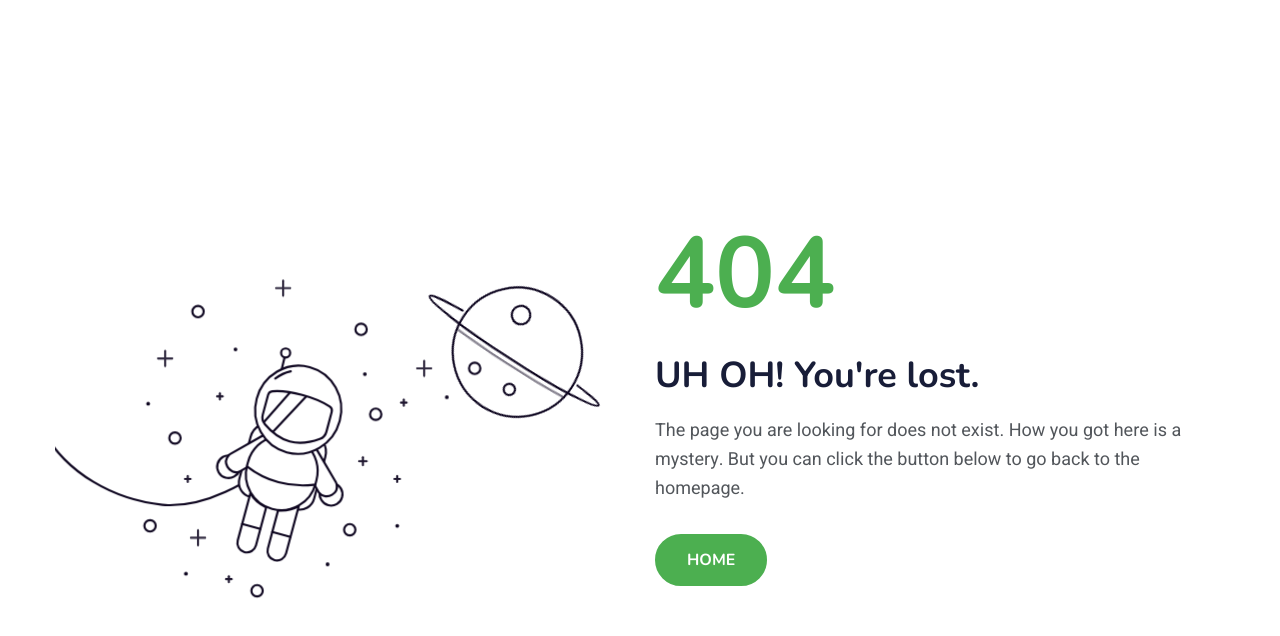
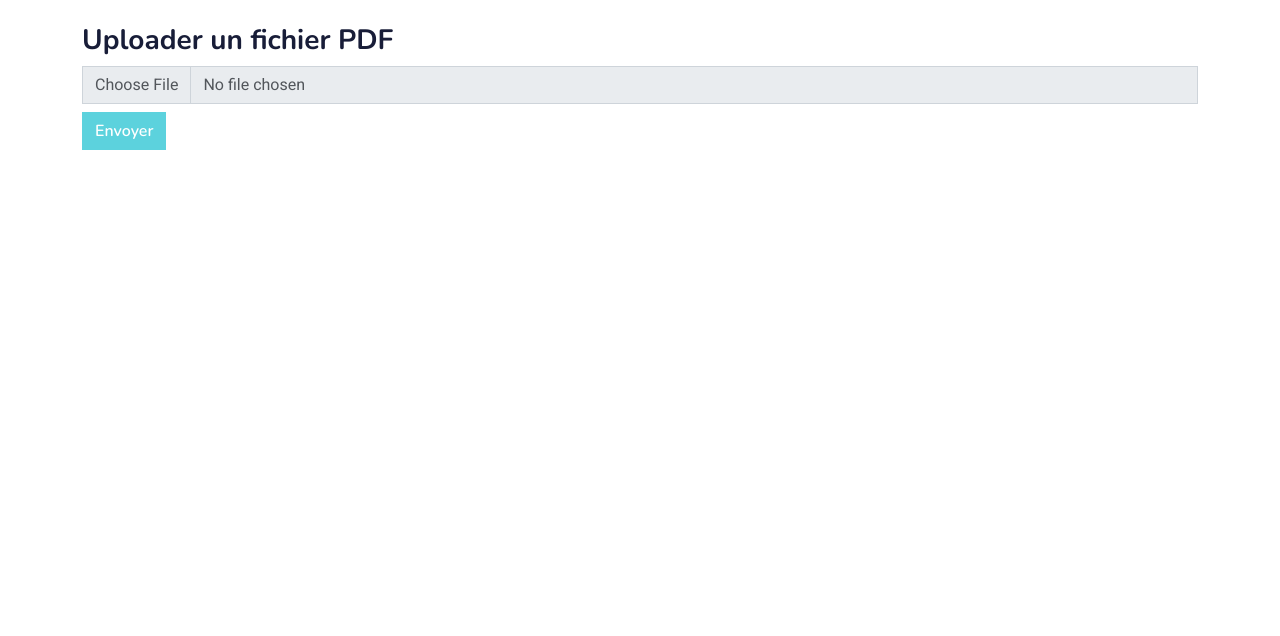
Before and after one commit to EyaMahjoub/classroomAngular, an Angular app: page /createpdf in a window 1280 px wide. Before the commit this address had no page. Shown: the top 636 px of the page. Built offline with nearby package versions, Linux system fonts and the light colour scheme.

Commit message:
partie pdf na9sa rabi

```diff
--- a/src/app/app-routing.module.ts
+++ b/src/app/app-routing.module.ts
@@ -13,6 +13,7 @@ import { ListeEtudiantsComponent } from './liste-etudiants/liste-etudiants.compo
 import { ListeCoursComponent } from './liste-cours/liste-cours.component';
 import { DetailsClasseComponent } from './details-classe/details-classe.component';
 import { HomeEnseignComponent } from './home-enseign/home-enseign.component';
+import { UploadFichierComponent } from './upload-fichier/upload-fichier.component';
 
 
 
@@ -30,6 +31,7 @@ const routes: Routes = [
   { path: 'etudiants', component: ListeEtudiantsComponent },
   { path: 'cours', component:ListeCoursComponent},
   { path: 'detaileClasse', component:DetailsClasseComponent},
+  { path: 'createpdf', component:UploadFichierComponent},
   { path: '**', component: NotFoundComponent },
 
 ];
--- a/src/app/app.module.ts
+++ b/src/app/app.module.ts
@@ -1,9 +1,11 @@
 import { NgModule } from '@angular/core';
 import { BrowserModule } from '@angular/platform-browser';
 import { HttpClientModule } from '@angular/common/http';
+import { FormsModule } from '@angular/forms'; // ✅ Ajouter FormsModule ici
+
+import { AppRoutingModule } from './app-routing.module';
 import { AppComponent } from './app.component';
 import { EtudiantComponent } from './etudiant/etudiant.component';
-import { AppRoutingModule } from './app-routing.module';
 import { HomeComponent } from './home/home.component';
 import { NavbarComponent } from './navbar/navbar.component';
 import { FooterComponent } from './footer/footer.component';
@@ -16,6 +18,7 @@ import { ListeEtudiantsComponent } from './liste-etudiants/liste-etudiants.compo
 import { ListeCoursComponent } from './liste-cours/liste-cours.component';
 import { DetailsClasseComponent } from './details-classe/details-classe.component';
 import { HomeEnseignComponent } from './home-enseign/home-enseign.component';
+import { UploadFichierComponent } from './upload-fichier/upload-fichier.component';
 
 @NgModule({
   declarations: [
@@ -32,15 +35,16 @@ import { HomeEnseignComponent } from './home-enseign/home-enseign.component';
     ListeEtudiantsComponent,
     ListeCoursComponent,
     DetailsClasseComponent,
-    HomeEnseignComponent
+    HomeEnseignComponent,
+    UploadFichierComponent
   ],
   imports: [
     BrowserModule,
     AppRoutingModule,
-    HttpClientModule
+    HttpClientModule,
+    FormsModule // ✅ Doit être ici
   ],
   providers: [],
   bootstrap: [AppComponent]
 })
-
 export class AppModule { }
--- a/src/app/services/enseignant.service.ts
+++ b/src/app/services/enseignant.service.ts
@@ -8,7 +8,7 @@ import { Observable } from 'rxjs';
 export class EnseignantService {
   constructor(private http: HttpClient) { }
   getlistenseignant(): Observable<any> {
-    // Utilisation de l'URL complète de l'API
+
     return this.http.get('http://127.0.0.1:8000/api/enginant/1');
 
   }
--- /dev/null
+++ b/src/app/services/fichier.service.ts
@@ -0,0 +1,35 @@
+import { HttpClient, HttpErrorResponse } from '@angular/common/http';
+import { Injectable } from '@angular/core';
+import { Observable, throwError } from 'rxjs';
+import { catchError } from 'rxjs/operators';
+
+@Injectable({
+  providedIn: 'root'
+})
+export class FichierService {
+  private apiUrl = 'http://localhost:8000/api/fichier';
+
+  constructor(private http: HttpClient) {}
+
+  uploadFichier(file: File, classeId: number): Observable<any> {
+    const formData = new FormData();
+    formData.append('file', file);
+    formData.append('classeId', classeId.toString()); // ce nom doit correspondre à Symfony
+
+    return this.http.post(this.apiUrl, formData).pipe(
+      catchError(this.handleError)
+    );
+  }
+
+  private handleError(error: HttpErrorResponse) {
+    let errorMessage = 'Une erreur inconnue est survenue.';
+    if (error.error instanceof ErrorEvent) {
+      // Erreur côté client
+      errorMessage = `Erreur : ${error.error.message}`;
+    } else {
+      // Erreur côté serveur
+      errorMessage = `Erreur ${error.status} : ${error.error?.error || error.message}`;
+    }
+    return throwError(() => new Error(errorMessage));
+  }
+}
--- /dev/null
+++ b/src/app/upload-fichier/upload-fichier.component.html
@@ -0,0 +1,14 @@
+<div class="container mt-4">
+  <h3>Uploader un fichier PDF</h3>
+
+  <input type="file" (change)="onFileSelected($event)" accept="application/pdf" class="form-control mb-2">
+
+  <!-- Optionnel : Sélection de la classe -->
+  <!--
+  <select [(ngModel)]="classeId" class="form-select mb-2">
+    <option *ngFor="let c of classes" [value]="c.id">{{ c.nom }}</option>
+  </select>
+  -->
+
+  <button (click)="upload()" class="btn btn-primary" [disabled]="!selectedFile">Envoyer</button>
+</div>
--- /dev/null
+++ b/src/app/upload-fichier/upload-fichier.component.ts
@@ -0,0 +1,45 @@
+import { Component } from '@angular/core';
+import { FichierService } from '../services/fichier.service';
+
+@Component({
+  selector: 'app-upload-fichier',
+  templateUrl: './upload-fichier.component.html',
+  styleUrls: ['./upload-fichier.component.css']
+})
+export class UploadFichierComponent {
+
+  selectedFile: File | null = null;
+  classeId: number = 1; // Remplacer si l’utilisateur peut choisir une classe
+  // classes: any[] = []; // Si tu veux charger dynamiquement les classes
+
+  constructor(private fichierService: FichierService) {}
+
+  onFileSelected(event: Event): void {
+    const input = event.target as HTMLInputElement;
+    const file = input.files?.[0];
+
+    if (file && file.type === 'application/pdf') {
+      this.selectedFile = file;
+    } else {
+      this.selectedFile = null;
+      alert('Veuillez sélectionner un fichier PDF valide.');
+    }
+  }
+
+  upload(): void {
+    if (this.selectedFile) {
+      this.fichierService.uploadFichier(this.selectedFile, this.classeId).subscribe({
+        next: (response) => {
+          alert('Fichier uploadé avec succès !');
+          console.log(response); // Tu peux afficher l’URL du fichier ici
+        },
+        error: (err) => {
+          console.error(err);
+          alert('Erreur lors de l\'upload.');
+        }
+      });
+    } else {
+      alert('Aucun fichier sélectionné.');
+    }
+  }
+}
```
Also changed, not shown: src/app/upload-fichier/upload-fichier.component.css (added), 2 other files (tests, documents, lock files or other folders).
